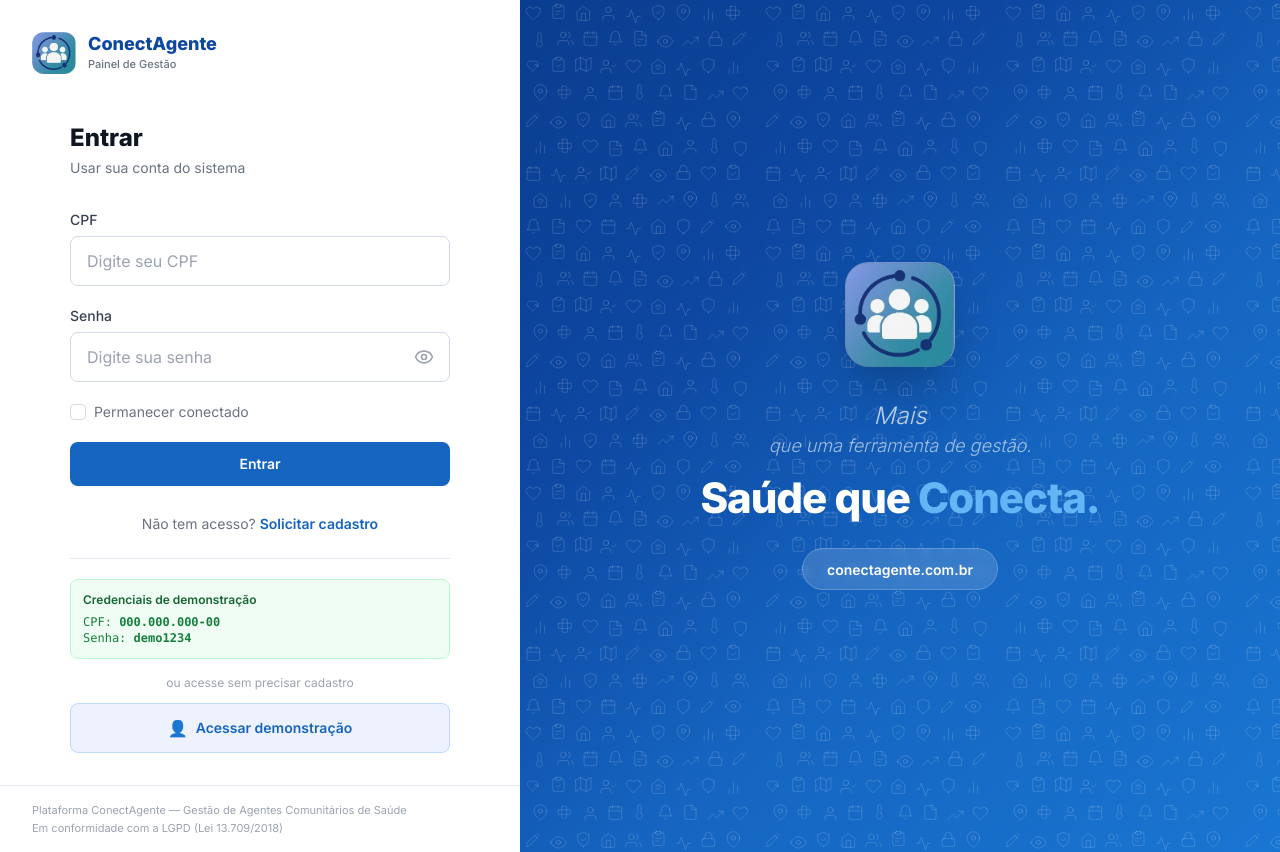
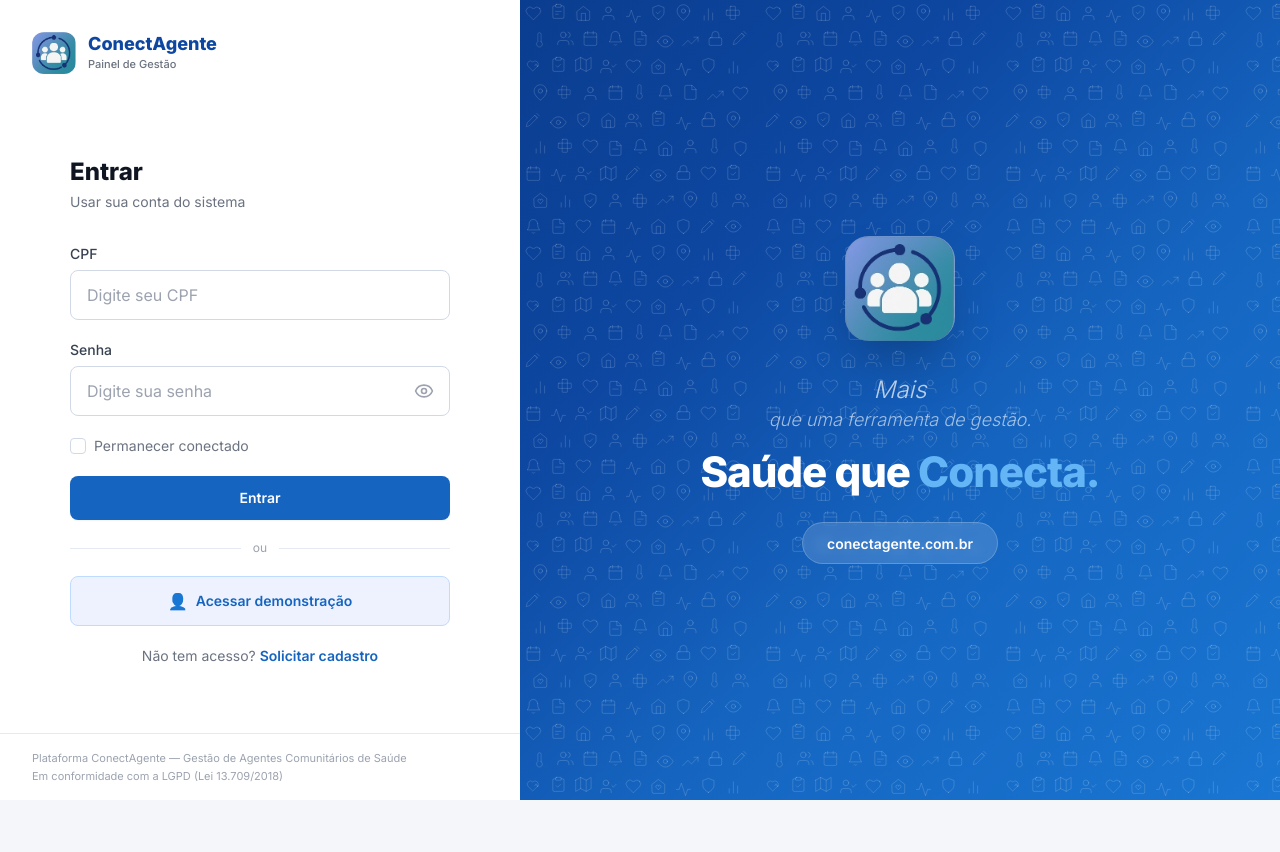
Before and after one commit to fabriciojunio/ConectAgente, a Next.js app in the folder ConectAgente-web/: page /login in a window 1280 px wide. After the commit the page ends 800 px from the top, so only its background shows below. Built offline with nearby package versions, Linux system fonts and the light colour scheme.

Commit message:
fix: move botão de demonstração para área visível do formulario

```diff
--- a/ConectAgente-web/src/app/(auth)/login/page.tsx
+++ b/ConectAgente-web/src/app/(auth)/login/page.tsx
@@ -234,8 +234,23 @@
                 )}
               </button>
 
+              {/* Separador + Demo */}
+              <div className="flex items-center gap-3">
+                <div className="flex-1 h-px bg-[#E5EAF2]" />
+                <span className="text-xs text-[#9CA3AF]">ou</span>
+                <div className="flex-1 h-px bg-[#E5EAF2]" />
+              </div>
+
+              <Link
+                href="/demo"
+                className="w-full py-3 rounded-lg text-[#1565C0] font-semibold text-sm bg-[#EEF2FF] hover:bg-[#DBEAFE] transition-colors border border-[#BFDBFE] flex items-center justify-center gap-2"
+              >
+                <span className="text-base">👤</span>
+                <span>Acessar demonstração</span>
+              </Link>
+
               {/* Link para registro */}
-              <div className="text-center pt-2">
+              <div className="text-center">
                 <p className="text-sm text-[#6B7280]">
                   Não tem acesso?{' '}
                   <Link href="/registro" className="text-[#1565C0] hover:text-[#0D47A1] font-semibold">
@@ -244,24 +259,6 @@
                 </p>
               </div>
             </form>
-
-            <div className="mt-6 pt-5 border-t border-[#E5EAF2]">
-              <div className="mb-4 p-3 bg-[#F0FDF4] border border-[#BBF7D0] rounded-lg">
-                <p className="text-xs font-semibold text-[#166534] mb-1.5">Credenciais de demonstração</p>
-                <p className="text-xs text-[#15803D] font-mono">CPF: <strong>000.000.000-00</strong></p>
-                <p className="text-xs text-[#15803D] font-mono">Senha: <strong>demo1234</strong></p>
-              </div>
-              <div className="flex flex-col items-center gap-3">
-                <p className="text-xs text-[#9CA3AF]">ou acesse sem precisar cadastro</p>
-                <Link
-                  href="/demo"
-                  className="w-full py-3 rounded-lg text-[#1565C0] font-semibold text-sm bg-[#EEF2FF] hover:bg-[#DBEAFE] transition-colors border border-[#BFDBFE] flex items-center justify-center gap-2"
-                >
-                  <span className="text-base">👤</span>
-                  <span>Acessar demonstração</span>
-                </Link>
-              </div>
-            </div>
           </div>
         </div>
 
```
